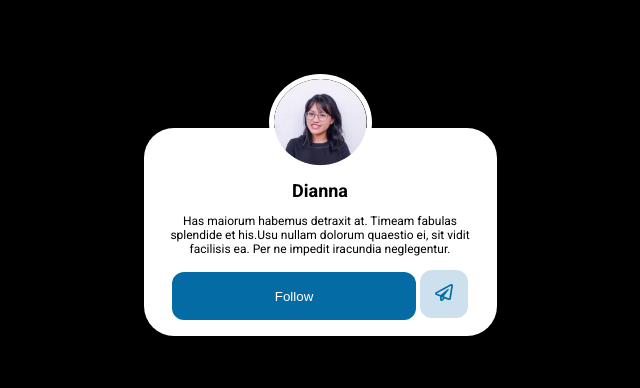
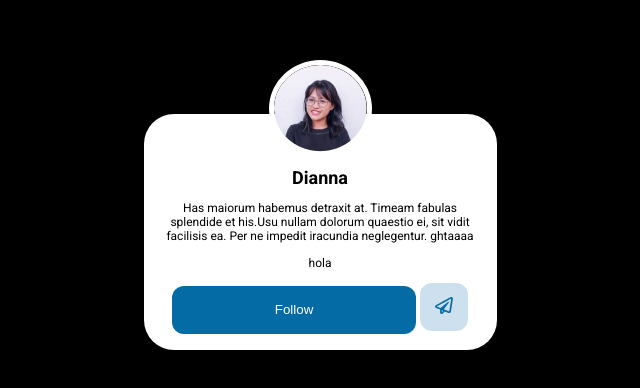
Before and after one commit to Icondoric/FigmaP, a plain HTML site: page index.html in a window 1280 px wide. Shown: the part 168-556 px from the top of the page, without its empty margins (320-960 px from the left). Drawn offline with Linux system fonts and the light colour scheme.

Commit message:
verificando que todo funciona

```diff
--- a/index.html
+++ b/index.html
@@ -18,8 +18,9 @@
           Has maiorum habemus detraxit at. Timeam fabulas splendide et his.Usu
           nullam dolorum quaestio ei, sit vidit facilisis ea. Per ne impedit
           iracundia neglegentur.
+          ghtaaaa
         </p>
-
+<p>hola</p>
       </div>
       <center>
       <div class="section-button">
```
